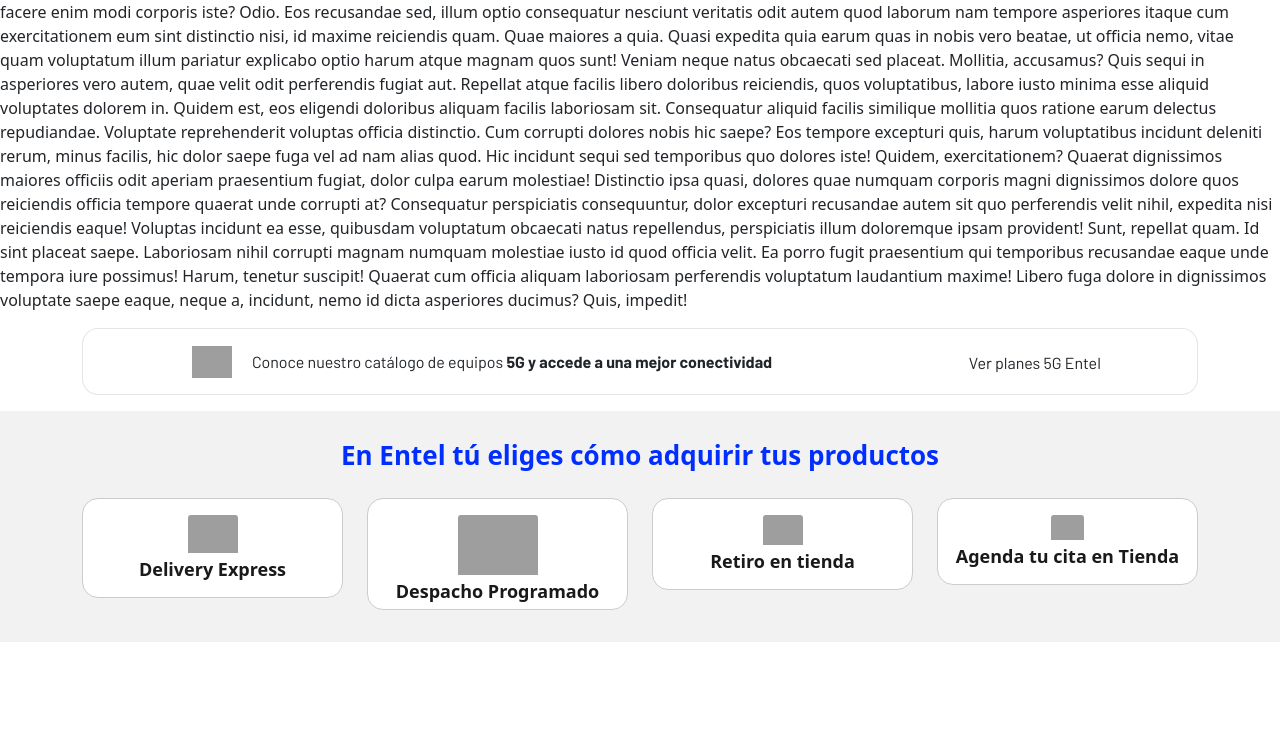
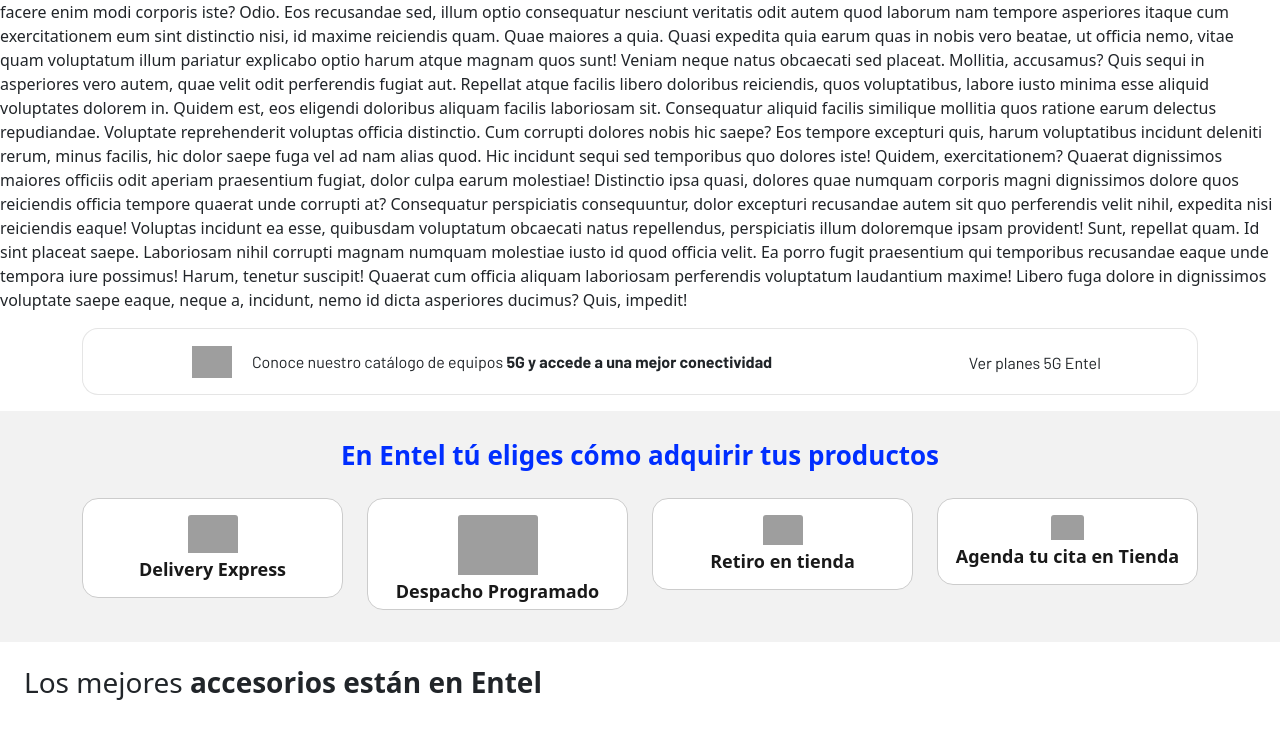
Before and after one commit to gonzafg2/TD4-G19-Entel-Home, a website with bundled scripts: page index.html in a window 1280 px wide. Shown: the part 126-858 px from the top of the page. Before the commit the page ends 800 px from the top, so only its background shows below. Built offline with nearby package versions, Linux system fonts and the light colour scheme; grey boxes are pictures that could not be loaded.

Commit message:
Adding tittle, first commit

```diff
--- a/index.html
+++ b/index.html
@@ -162,7 +162,15 @@
         </div>
       </div>
     </section>
+<section class="section__accesories py-4 px-4">
+<!-- Título de la sección -->
+<h3 class="accesories__title">
+  Los mejores <strong>accesorios están en Entel</strong>
+</h3>
 
+
+
+</section>
     <!--JS BOOTSTRAP 5.1.3-->
     <script src="https://cdn.jsdelivr.net/npm/bootstrap@5.1.3/dist/js/bootstrap.bundle.min.js"
       integrity="sha384-ka7Sk0Gln4gmtz2MlQnikT1wXgYsOg+OMhuP+IlRH9sENBO0LRn5q+8nbTov4+1p" crossorigin="anonymous">
```
Also changed, not shown: assets/css/style.css (line endings or trailing spaces). Lines whose indentation alone changed are shown as unchanged.
